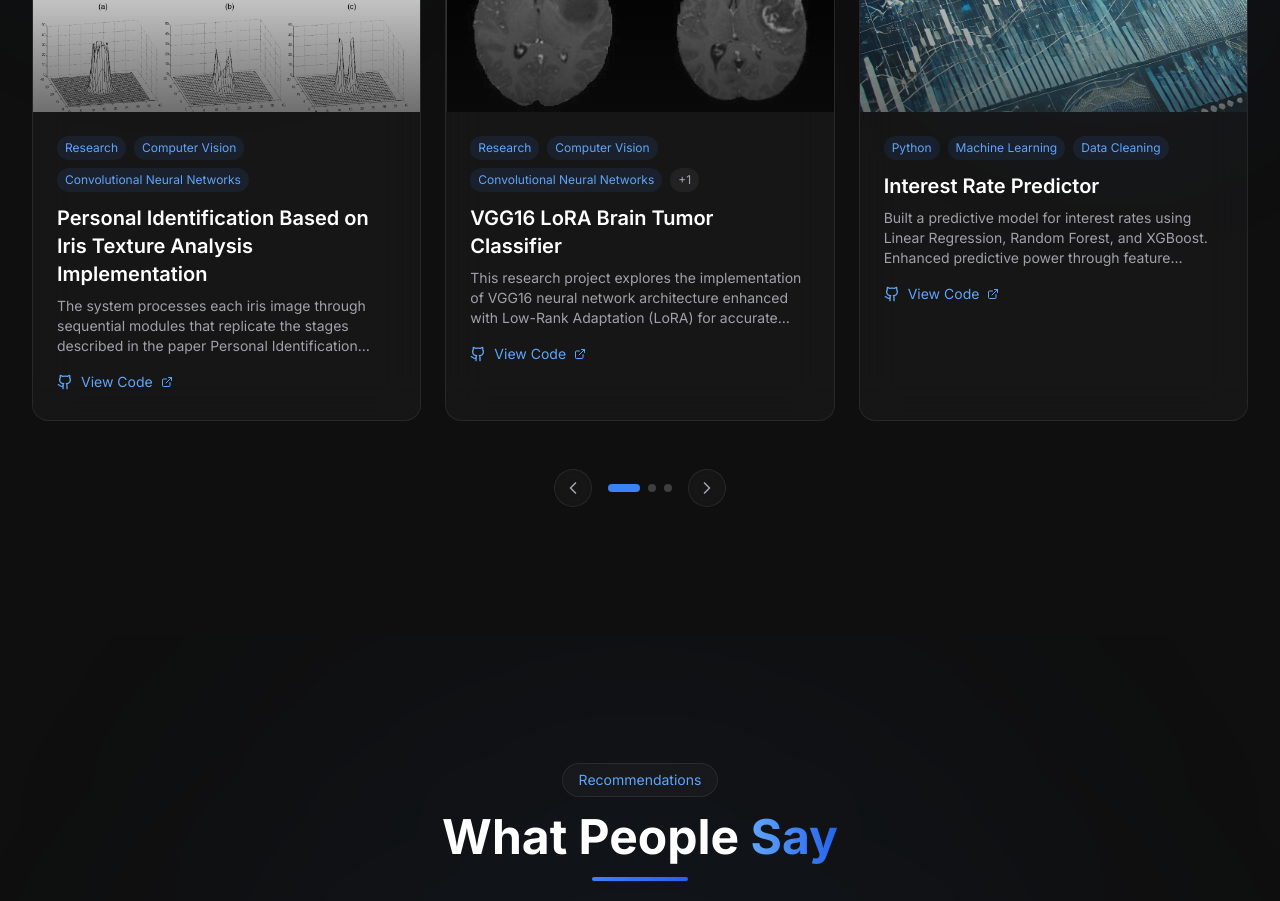
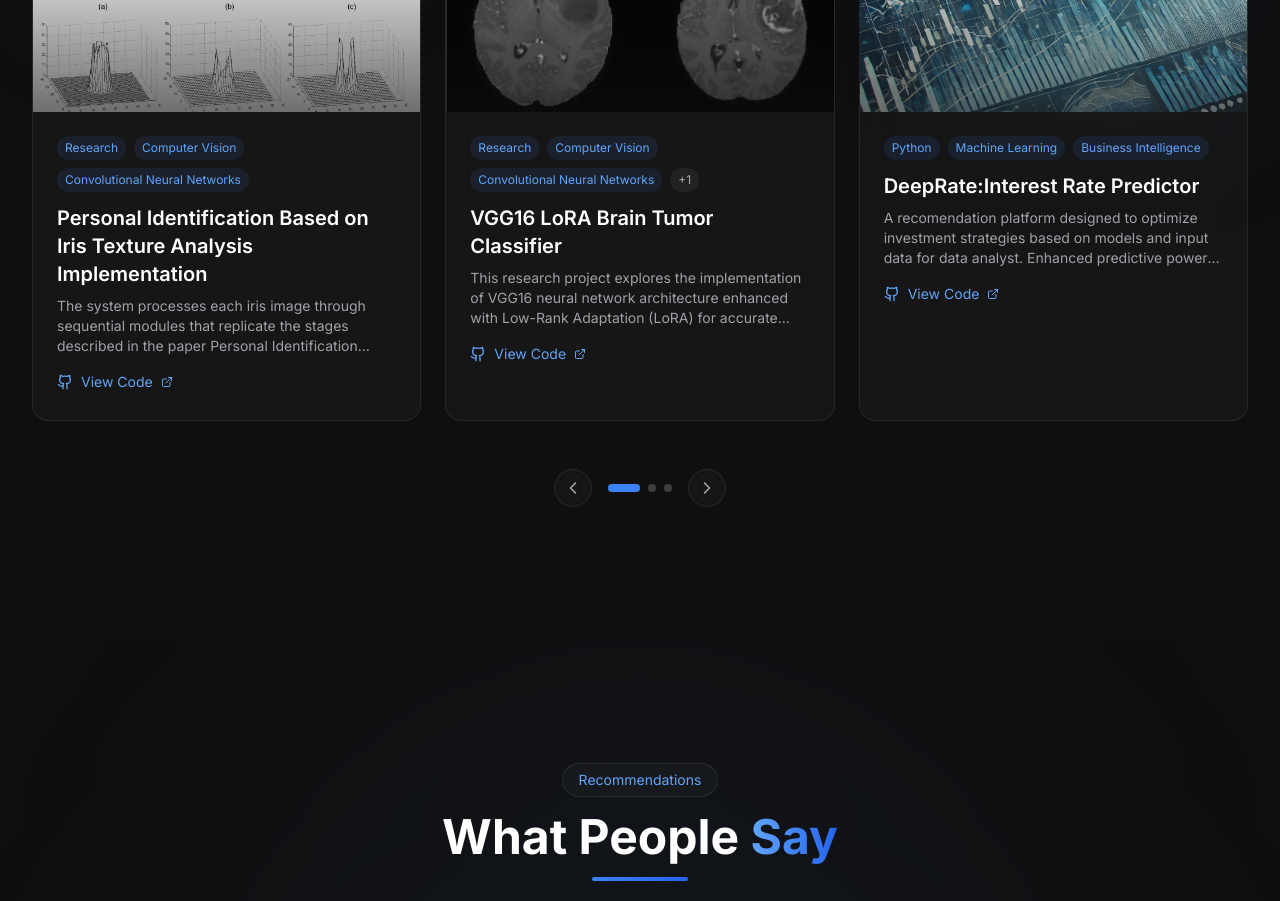
Before and after one commit to Once28/my-portfolio, a React (Vite) app: page / in a window 1280 px wide. Shown: the part 3100-4001 px from the top of the page. Built offline with nearby package versions, Linux system fonts and the light colour scheme.

Commit message:
feat: updated links

```diff
--- a/src/sections/Projects.tsx
+++ b/src/sections/Projects.tsx
@@ -109,11 +109,11 @@ const projects: Project[] = [
   },
   {
     id: 13,
-    title: 'Interest Rate Predictor',
+    title: 'DeepRate:Interest Rate Predictor',
     image: '/interest rate prediction.png',
-    tags: ['Python', 'Machine Learning', 'Data Cleaning'],
-    description: 'Built a predictive model for interest rates using Linear Regression, Random Forest, and XGBoost. Enhanced predictive power through feature engineering and hyperparameter tuning. Achieved high accuracy in forecasts with cross-validation. Visualized predictions and trends using matplotlib and seaborn. Documented the workflow for reproducibility and transparency.',
-    link: 'https://github.com/Once28/InterestRatePredictors'
+    tags: ['Python', 'Machine Learning', 'Business Intelligence'],
+    description: 'A recomendation platform designed to optimize investment strategies based on models and input data for data analyst. Enhanced predictive power through feature engineering and hyperparameter tuning. Achieved high accuracy in forecasts with cross-validation. Visualized predictions and trends using matplotlib and seaborn. Documented the workflow for reproducibility and transparency.',
+    link: 'https://github.com/Once28/DeepRate'
   },
   {
     id: 14,
@@ -154,7 +154,7 @@ const projects: Project[] = [
     tags: ['Agentic AI', 'Machine Learning', 'Healthcare'],
     description: 'CLARA (CLinical Audit & Regulation Assistant) 🩺💜 is an agentic platform to automate the regulatory cross-examination of clinical trial protocols, ensuring alignment with federal regulations and global ethical standards. Beyond the acronym, the name - “Clara” - comes from the Latin clarus, meaning clear or bright. This reinforces what we stand for: clarity in complex decisions, trust in high-stakes clinical environments, and a human presence within AI that feels supportive rather than technical. In healthcare, intelligence must be clear, reliable, and approachable — and CLARA embodies all three.',
     link: 'https://www.kaggle.com/competitions/med-gemma-impact-challenge/writeups/new-writeup-1771403728540'
-  }
+  },
 ];
 
 
```
